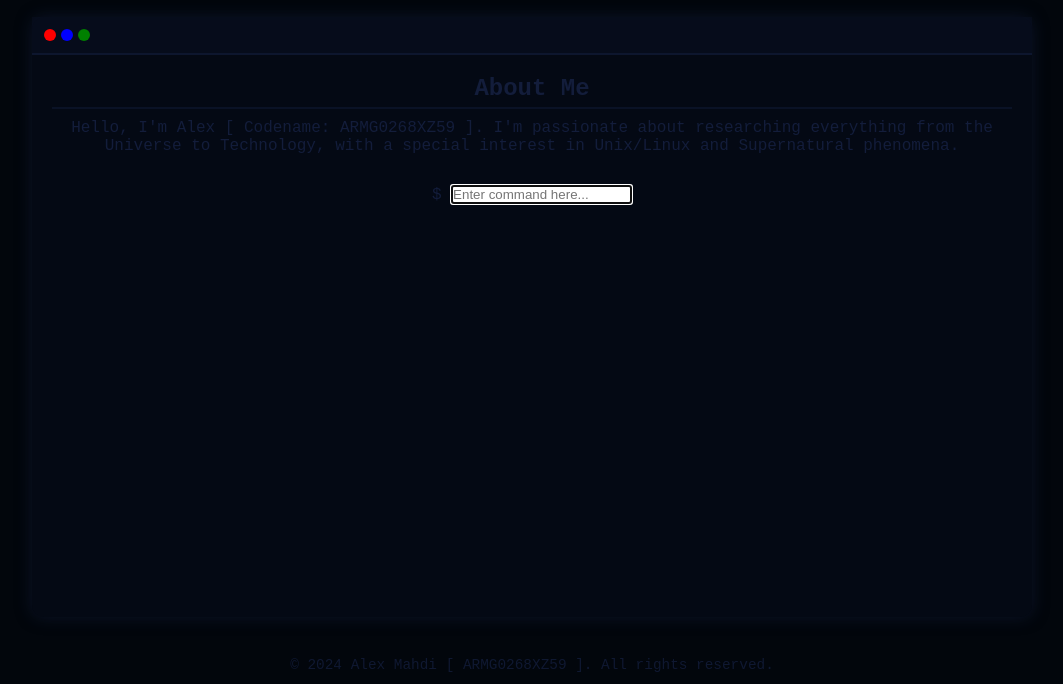
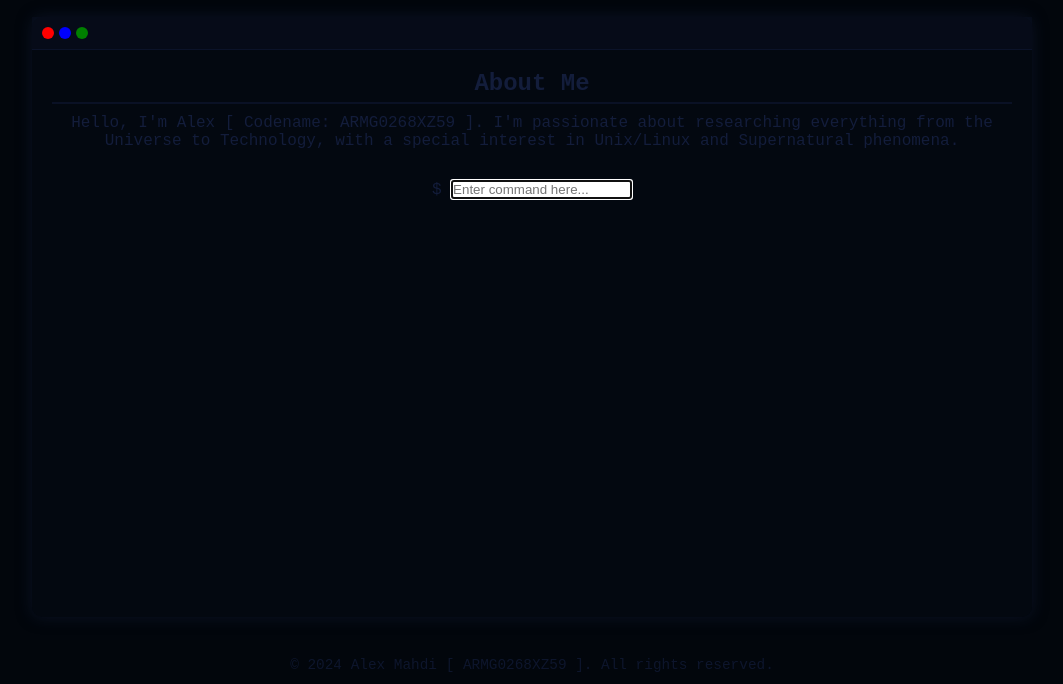
Before and after one commit to ARMG0268XZ59-Re02VXZM68WOps59/ARMG0268XZ59-Re02VXZM68WOps59, a plain HTML site: page index.html in a window 1280 px wide. Shown: the part 116-800 px from the top of the page, without its empty margins (108-1171 px from the left). Drawn offline with Linux system fonts and the light colour scheme.

Commit message:
Update styles.css
Update styles.css.

Signed-off-by: Alex Mahdi <alexzmahdi026859.armg0268xz59@outlook.com>

```diff
--- a/styles.css
+++ b/styles.css
@@ -58,20 +58,20 @@ nav a:hover {
 
 /* Terminal look */
 .terminal {
-    background-color: rgba(19, 29, 59, 0.2);
+    background-color: rgba(19, 29, 59, 0.1);
     width: 80%;
     max-width: 1000px;
     min-height: 600px; /* Adjust height to make terminal bigger */
-    border-radius: 12px;
-    box-shadow: 0px 0px 16px rgba(19, 29, 59, 0.6);
+    border-radius: 10px;
+    box-shadow: 0px 0px 15px rgba(19, 29, 59, 0.5);
     animation: floating 5s ease-in-out infinite;
     margin-bottom: 20px; /* Add some spacing under the terminal */
 }
 
 .terminal-header {
     background-color: rgba(19, 29, 59, 0.2);
-    padding: 12px;
-    border-bottom: 2px solid rgba(19, 29, 59, 0.6);
+    padding: 10px;
+    border-bottom: 1px solid rgba(19, 29, 59, 0.5);
     display: flex;
     justify-content: flex-start;
     align-items: center;
@@ -98,7 +98,7 @@ nav a:hover {
 
 .terminal-body {
     padding: 20px;
-    max-height: 1000px; /* Increase the height to allow more content */
+    max-height: 800px; /* Increase the height to allow more content */
     overflow-y: auto; /* Ensure it scrolls if the content overflows */
 }
 
@@ -127,7 +127,7 @@ a:hover {
 footer {
     text-align: center;
     margin-top: 20px;
-    color: rgba(19, 29, 59, 0.8);
+    color: rgba(19, 29, 59, 0.7);
     font-size: 0.9rem;
 }
 
@@ -149,7 +149,7 @@ footer {
     position: relative;
     width: 100%;
     max-width: 1000px;
-    height: 1000px; /* Adjust height to make the iframe bigger */
+    height: 700px; /* Adjust height to make the iframe bigger */
     overflow: hidden;
     margin: 0 auto; /* Center the iframe */
     padding: 10px;
```
